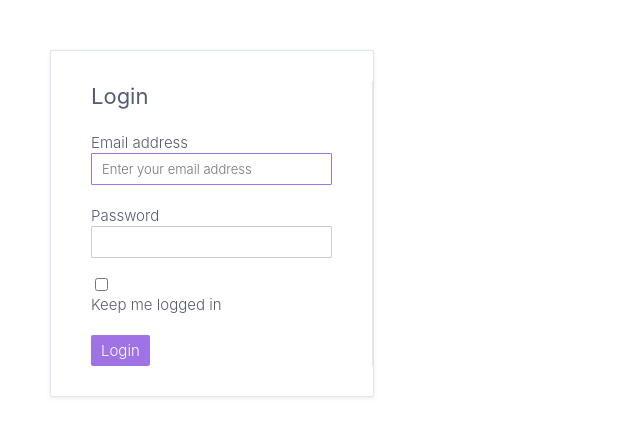
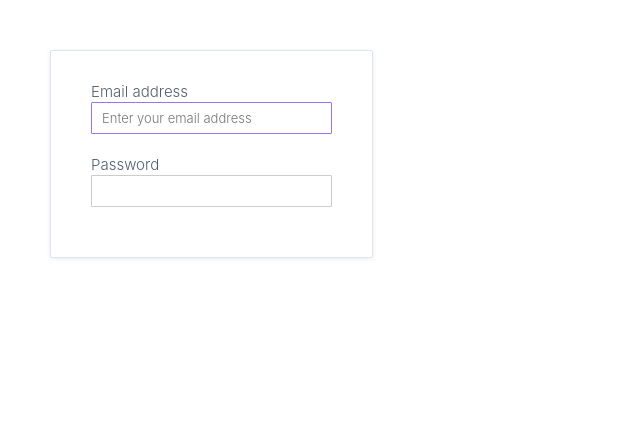
Before and after one commit to huy19712011/angular-pro-TM-1, an Angular app: page / in a window 1280 px wide. Shown: the top 436 px of the page, without its empty margins (0-640 px from the left). Built offline with nearby package versions, Linux system fonts and the light colour scheme.

Commit message:
end of 11 dynamic components with ComponentFactoryResolver == begin of 12 dynamic component @Input data

```diff
--- a/src/app/app.component.html
+++ b/src/app/app.component.html
@@ -1,9 +1,3 @@
 <div>
-  <auth-form (submitted)="loginUser($event)">
-    <h3>Login</h3>
-    <auth-remember (checked)="rememberUser($event)"></auth-remember>
-    <button type="submit">
-      Login
-    </button>
-  </auth-form>
+  <div #entry></div>
 </div>
--- a/src/app/app.component.ts
+++ b/src/app/app.component.ts
@@ -1,25 +1,29 @@
-import { Component } from '@angular/core';
+import { Component, ViewChild, ViewContainerRef, ComponentFactoryResolver, AfterContentInit } from '@angular/core';
 
 import { User } from './auth-form/auth-form.interface';
+
+import { AuthFormComponent } from './auth-form/auth-form.component';
 
 @Component({
   selector: 'app-root',
   templateUrl: './app.component.html',
   styleUrls: ['./app.component.scss']
 })
-export class AppComponent {
-  title = 'angular-pro-TM';
-  rememberMe: boolean = false;
+export class AppComponent implements AfterContentInit {
 
-  rememberUser(remember: boolean) {
-    this.rememberMe = remember;
-  }
+  @ViewChild('entry', { static: true, read: ViewContainerRef }) entry: ViewContainerRef;
 
-  createUser(user: User) {
-    console.log('Create account: ', user);
+  constructor(
+    private resolver: ComponentFactoryResolver,
+  ) {}
+
+  ngAfterContentInit() {
+    const authFormFactory = this.resolver.resolveComponentFactory(AuthFormComponent);
+    const component = this.entry.createComponent(authFormFactory);
+    console.log(component.instance);
   }
 
   loginUser(user: User) {
-    console.log('Login: ', user, this.rememberMe);
+    console.log('Login: ', user);
   }
 }
--- a/src/app/auth-form/auth-form.module.ts
+++ b/src/app/auth-form/auth-form.module.ts
@@ -22,6 +22,9 @@ import { AuthMessageComponent } from './auth-message.component';
     AuthFormComponent,
     AuthRememberComponent,
     AuthMessageComponent,
+  ],
+  entryComponents: [
+    AuthFormComponent,
   ]
 })
 export class AuthFormModule { }
```
